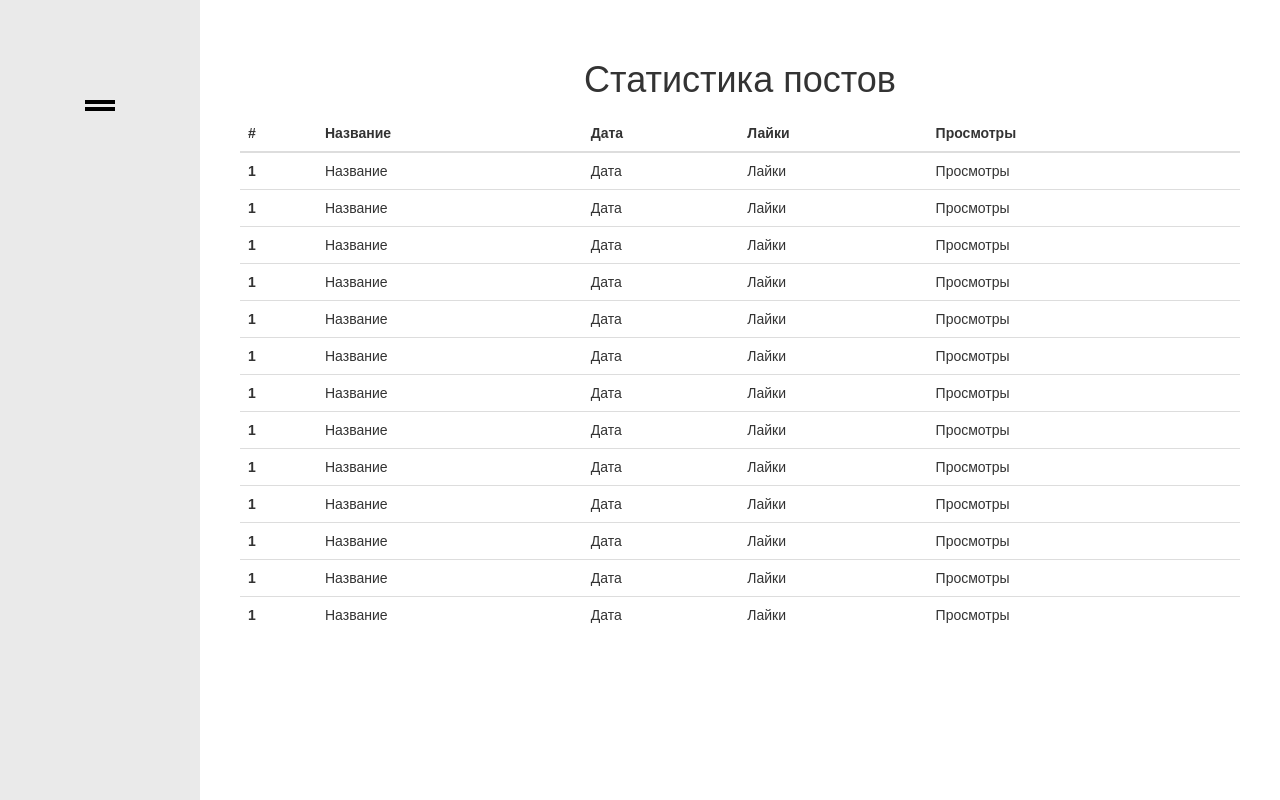
After one commit to maks232930/GraduateWork, a Django app: template photo_blog_constructor/templates/photo_blog_constructor/profile.html in a window 1280 px wide. The commit adds this page. Run offline with Django 3.2, Linux system fonts and the light colour scheme; the template is opened without the code that fills it, so the values that code supplies are empty; some libraries are stand-ins or nearby versions; some web fonts are replaced.

Commit message:
working version

```diff
--- a/photo_blog_constructor/templates/base.html
+++ b/photo_blog_constructor/templates/base.html
@@ -26,8 +26,16 @@
                 <li><a href="{{ portfolio.get_absolute_url }}">Портфолио</a></li>
                 <li><a href="{{ portfolio.get_absolute_url }}about/">О мне</a></li>
                 <li><a href="{{ portfolio.get_absolute_url }}contact/">Контакты</a></li>
-                <li><a href="{{ portfolio.get_absolute_url }}login/">Вход</a></li>
-                <li><a href="{{ portfolio.get_absolute_url }}register/">Регистрация</a></li>
+{#                <li><a href="{{ portfolio.get_absolute_url }}login/">Вход</a></li>#}
+{#                <li><a href="{% url 'register' slug=portfolio.slug %}">Регистрация</a></li>#}
+
+                {% if request.user == portfolio.user %}
+                    <li><a href="{{ portfolio.get_absolute_url }}login/">Добавить пост</a></li>
+                    <li><a href="{{ portfolio.get_absolute_url }}login/">Статистика постов</a></li>
+                    <li><a href="{{ portfolio.get_absolute_url }}login/">Черный список</a></li>
+                    <li><a href="{{ portfolio.get_absolute_url }}login/">Информация о портфолио</a></li>
+
+                {% endif %}
             </ul>
         </div>
     </div>
--- /dev/null
+++ b/photo_blog_constructor/templates/photo_blog_constructor/profile.html
@@ -0,0 +1,121 @@
+{% extends 'base.html' %}
+
+{% block title %}Управление сайтом{% endblock %}
+
+{% block body_class %}about{% endblock %}
+
+
+{% block main %}
+    <div style="max-width: 1000px" class="inner clearfix">
+        <h1 style="text-align: center; margin-bottom: 15px">Статистика постов</h1>
+
+        <table class="table">
+            <thead>
+            <tr>
+                <th>#</th>
+                <th>Название</th>
+                <th>Дата</th>
+                <th>Лайки</th>
+                <th>Просмотры</th>
+            </tr>
+            </thead>
+            <tbody>
+            <tr>
+                <th scope="row">1</th>
+                <td style="text-align: left">Название</td>
+                <td style="text-align: left">Дата</td>
+                <td style="text-align: left">Лайки</td>
+                <td style="text-align: left">Просмотры</td>
+            </tr>
+             <tr>
+                <th scope="row">1</th>
+                <td style="text-align: left">Название</td>
+                <td style="text-align: left">Дата</td>
+                <td style="text-align: left">Лайки</td>
+                <td style="text-align: left">Просмотры</td>
+            </tr>
+             <tr>
+                <th scope="row">1</th>
+                <td style="text-align: left">Название</td>
+                <td style="text-align: left">Дата</td>
+                <td style="text-align: left">Лайки</td>
+                <td style="text-align: left">Просмотры</td>
+            </tr>
+             <tr>
+                <th scope="row">1</th>
+                <td style="text-align: left">Название</td>
+                <td style="text-align: left">Дата</td>
+                <td style="text-align: left">Лайки</td>
+                <td style="text-align: left">Просмотры</td>
+            </tr>
+             <tr>
+                <th scope="row">1</th>
+                <td style="text-align: left">Название</td>
+                <td style="text-align: left">Дата</td>
+                <td style="text-align: left">Лайки</td>
+                <td style="text-align: left">Просмотры</td>
+            </tr> <tr>
+                <th scope="row">1</th>
+                <td style="text-align: left">Название</td>
+                <td style="text-align: left">Дата</td>
+                <td style="text-align: left">Лайки</td>
+                <td style="text-align: left">Просмотры</td>
+            </tr> <tr>
+                <th scope="row">1</th>
+                <td style="text-align: left">Название</td>
+                <td style="text-align: left">Дата</td>
+                <td style="text-align: left">Лайки</td>
+                <td style="text-align: left">Просмотры</td>
+            </tr> <tr>
+                <th scope="row">1</th>
+                <td style="text-align: left">Название</td>
+                <td style="text-align: left">Дата</td>
+                <td style="text-align: left">Лайки</td>
+                <td style="text-align: left">Просмотры</td>
+            </tr> <tr>
+                <th scope="row">1</th>
+                <td style="text-align: left">Название</td>
+                <td style="text-align: left">Дата</td>
+                <td style="text-align: left">Лайки</td>
+                <td style="text-align: left">Просмотры</td>
+            </tr>
+             <tr>
+                <th scope="row">1</th>
+                <td style="text-align: left">Название</td>
+                <td style="text-align: left">Дата</td>
+                <td style="text-align: left">Лайки</td>
+                <td style="text-align: left">Просмотры</td>
+            </tr>
+             <tr>
+                <th scope="row">1</th>
+                <td style="text-align: left">Название</td>
+                <td style="text-align: left">Дата</td>
+                <td style="text-align: left">Лайки</td>
+                <td style="text-align: left">Просмотры</td>
+            </tr>
+             <tr>
+                <th scope="row">1</th>
+                <td style="text-align: left">Название</td>
+                <td style="text-align: left">Дата</td>
+                <td style="text-align: left">Лайки</td>
+                <td style="text-align: left">Просмотры</td>
+            </tr>
+             <tr>
+                <th scope="row">1</th>
+                <td style="text-align: left">Название</td>
+                <td style="text-align: left">Дата</td>
+                <td style="text-align: left">Лайки</td>
+                <td style="text-align: left">Просмотры</td>
+            </tr>
+
+
+
+
+
+
+            </tbody>
+        </table>
+
+
+    </div>
+{% endblock %}
--- a/photo_blog_constructor/urls.py
+++ b/photo_blog_constructor/urls.py
@@ -1,10 +1,12 @@
 from django.urls import path
 
-from .views import HomeView, PostView, ReaderView
+from .views import PostDetail, HomeView, ReaderView, ProfileView, PostView
 
 urlpatterns = [
     path('<str:slug>/', HomeView.as_view(), name='home'),
+    path('<str:slug>/add-post/', PostView.as_view(), name='add_post'),
+    path('<str:slug>/profile/', ProfileView.as_view(), name='profile'),
     path('<str:slug>/register/', ReaderView.as_view(), name='register'),
-    path('<str:slug>/<str:name>/', PostView.as_view(), name='post_detail'),
+    path('<str:slug>/<str:name>/', PostDetail.as_view(), name='post_detail'),
 
 ]
```
Also changed, not shown: photo_blog_constructor/admin.py (+8 -1 lines), photo_blog_constructor/forms.py (+27 -7 lines), photo_blog_constructor/models.py (+12 -3 lines), photo_blog_constructor/templates/photo_blog_constructor/add-post.html (added, +20 -0 lines), photo_blog_constructor/templates/photo_blog_constructor/register.html (+8 -4 lines), photo_blog_constructor/views.py (+35 -4 lines).
